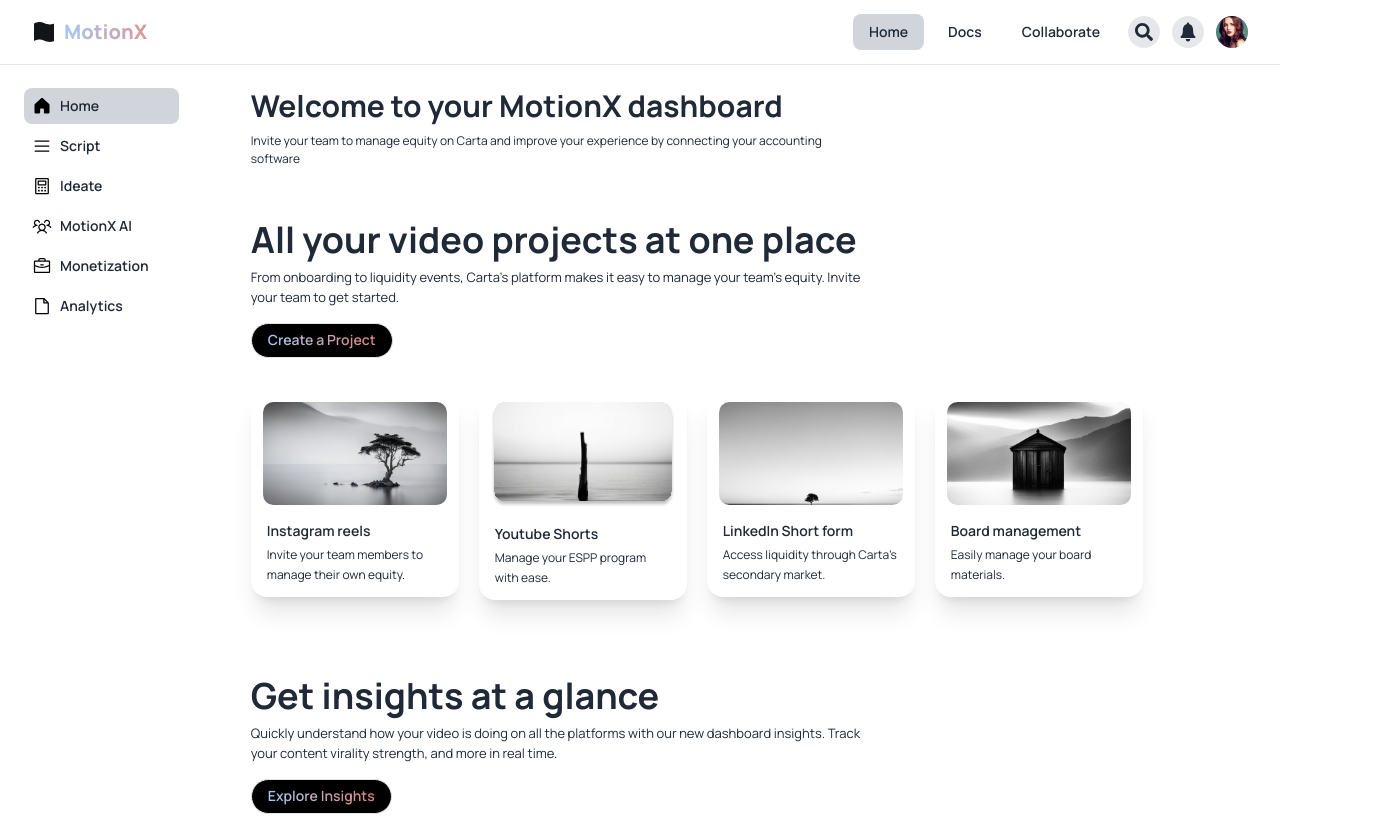
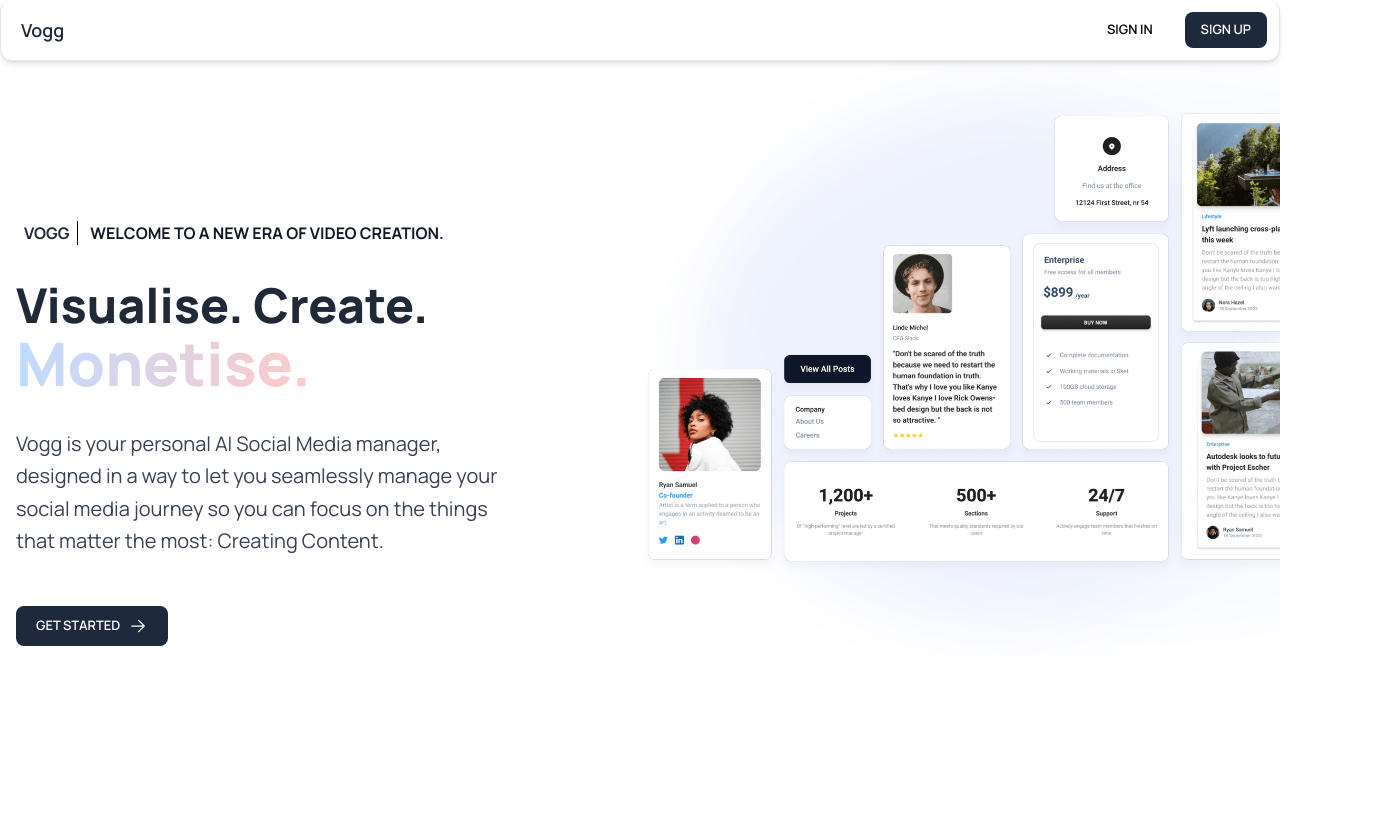
Before and after one commit to mdhabibur/mtnx_Feature_Test, a React (Vite) app in the folder frontend/: page / in a window 1280 px wide. Shown: the top 816 px of the page, 1376 px wide, since content can reach past the window. Built offline with nearby package versions, Linux system fonts and the light colour scheme.

Commit message:
home route and dashboard route have been adjusted

```diff
--- a/frontend/src/App.jsx
+++ b/frontend/src/App.jsx
@@ -25,7 +25,14 @@ const App = () => {
 			<Routes>
 				<Route path="/" element = {<MainLayout />}>
 					{/* nested routes  */}
-					<Route index element = {<Home />} />
+
+					<Route index element = {<Landing />} />
+					<Route path="landing" element={<Landing/>} />
+					<Route path="signup" element={<SignUp/>} />
+					<Route path="signin" element={<SignIn/>} />
+
+
+					<Route path="dashboard" element={<Home />} />
 					<Route path="docs" element = {<Docs />} />
 					<Route path="collaborate" element = {<Collaborate />} />
 					<Route path = "script" element = {<Script />} />
@@ -44,9 +51,7 @@ const App = () => {
 					<Route path = "analytics" element = {<Analytics />} />
 
 
-					<Route path="/landing" element={<Landing/>} />
-					<Route path="/signup" element={<SignUp/>} />
-					<Route path="/signin" element={<SignIn/>} />
+
 
 				</Route>
 
--- a/frontend/src/components/layout/MainLayout.jsx
+++ b/frontend/src/components/layout/MainLayout.jsx
@@ -16,23 +16,24 @@ const MainLayout = () => {
     const location = useLocation()
 
       // Check if the current path is '/signin' or '/signup'
-        const isPublicRoute = location.pathname === '/landing' || location.pathname === '/signin' || location.pathname === '/signup';
+        const isPublicRoute = location.pathname === '/'|| location.pathname === '/landing' || location.pathname === '/signin' || location.pathname === '/signup';
 
 
 	return (
 		<div>
             {isPublicRoute ? <PublicNavbar /> : <Navbar />}
 
-			{/* <Sidebar /> */}
+
             {!isPublicRoute ?
             (
+                // routes with sidebar
                 <div className="flex flex-row justify-between gap-4 my-16">
 
                 <div className="flex flex-col w-[20%] sm:w-[22%] md:w-[22%] lg:w-[16%] max-h-full container px-4 sm:px-10 md:px-6 bg-white">
                     <ul className="space-y-1 py-6">
 
                         <li>
-                            <Link to="/" className={`flex items-center gap-2 px-2 py-2  hover:bg-gray-200 text-sm rounded-lg hover:-translate-y-[2px] transition-all duration-200 ${location.pathname === '/' ? "active_menu_item": ""}`}>
+                            <Link to="/dashboard" className={`flex items-center gap-2 px-2 py-2  hover:bg-gray-200 text-sm rounded-lg hover:-translate-y-[2px] transition-all duration-200 ${location.pathname === '/' ? "active_menu_item": ""}`}>
                                 <img src={home} className="w-5 h-5" alt="" />
                                 <span className="font-semibold hidden sm:block">Home</span>
                             </Link>
@@ -93,6 +94,7 @@ const MainLayout = () => {
                 </div>
 
             ) :
+            // routes without side bar
             <Outlet />
         }
 
--- a/frontend/src/components/navigation/Navbar.jsx
+++ b/frontend/src/components/navigation/Navbar.jsx
@@ -36,7 +36,7 @@ const Navbar = () => {
 	const navItems = (
 		<>
 			<li className="pr-2">
-				<Link to="/" className={` font-semibold hover:-translate-x-1 transition-all duration-200 ${location.pathname === "/" ? "active_menu_item" : ""}`}>Home</Link>
+				<Link to="/dashboard" className={` font-semibold hover:-translate-x-1 transition-all duration-200 ${location.pathname === "/" ? "active_menu_item" : ""}`}>Home</Link>
 			</li>
 
 			<li className="pr-2 ">
@@ -85,7 +85,7 @@ const Navbar = () => {
 					</div>
 
 					<Link
-						to="/"
+						to="/dashboard"
 						className="text-xl hidden sm:flex items-center justify-center gap-2 "
 					>
 						<img className="w-6 h-6" src={logo} alt="logo" />
--- a/frontend/src/components/navigation/PublicNavbar.jsx
+++ b/frontend/src/components/navigation/PublicNavbar.jsx
@@ -14,19 +14,19 @@ const PublicNavbar = () => {
       <div className="flex items-center justify-between">
         {/* Brand Name */}
         <div className="text-lg font-semibold mx-2 ">
-          <Link to='/landing'>
+          <Link to='/'>
           Vogg
           </Link>
           </div>
 
         {/* Desktop Menu */}
         <div className="hidden md:flex space-x-4">
-          <a href="/signin">
+          <Link to="/signin">
             <button className="motionx_btn bg-transparent text-black hover:bg-gray-300 transition">Sign In</button>
-          </a>
-          <a href="/signup">
+          </Link>
+          <Link to="/signup">
             <button className= "motionx_btn">Sign Up</button>
-          </a>
+          </Link>
         </div>
 
         {/* Hamburger Icon */}
@@ -42,18 +42,18 @@ const PublicNavbar = () => {
         <div className="md:hidden mt-2 bg-white">
           <div className="flex flex-col p-4 space-y-2">
 
-            <a href="/pages" className="text-gray-800">Pages</a>
-            <a href="/docs" className="text-gray-800">Docs</a>
+            <Link to="/pages" className="text-gray-800">Pages</Link>
+            <Link to="/docs" className="text-gray-800">Docs</Link>
 
             <div className="flex flex-row gap-3 py-4">
 
-              <a href="/signin">
+              <Link to="/signin">
                 <button className= "motionx_btn bg-transparent text-gray-800 outline outline-1 hover:bg-gray-300 transition">Sign In</button>
-              </a>
+              </Link>
 
-              <a href="/signup">
+              <Link to="/signup">
                 <button className="motionx_btn ">Sign Up</button>
-              </a>
+              </Link>
             </div>
 
 
```
